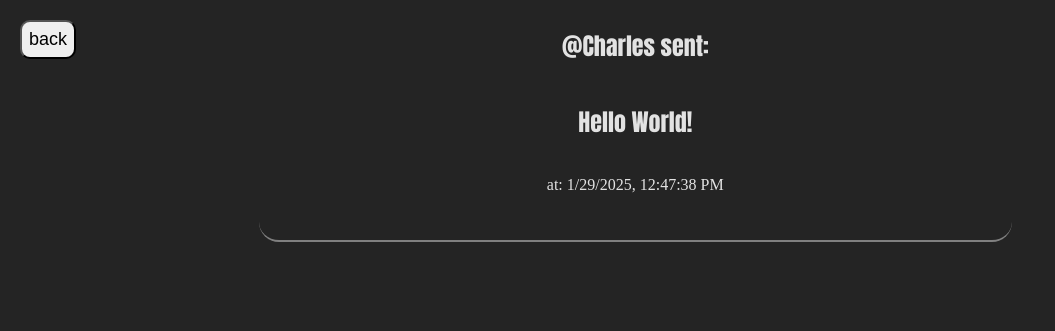
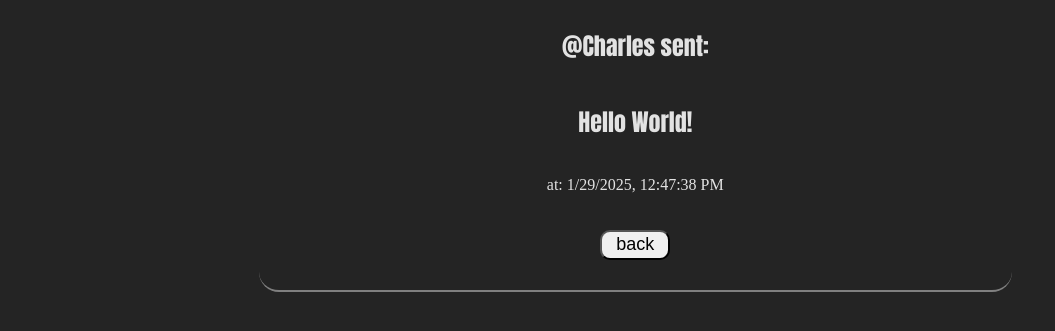
Before and after one commit to hussainhamid/mini-message-board-top, a Node server app: page /openMessage in a window 1280 px wide. Shown: the top 331 px of the page, without its empty margins (0-1055 px from the left). Run offline with Node 20, Linux system fonts and the light colour scheme.

Commit message:
did some minor change

```diff
--- a/views/openMessage.ejs
+++ b/views/openMessage.ejs
@@ -13,8 +13,7 @@
       <h2 class="the-message"><%= message.text %></h2>
 
       <p>at: <%= message.added %></p>
+      <button onclick="location.href='/'">back</button>
     </div>
-
-    <button class="redirect-button" onclick="location.href='/'">back</button>
   </body>
 </html>
```
